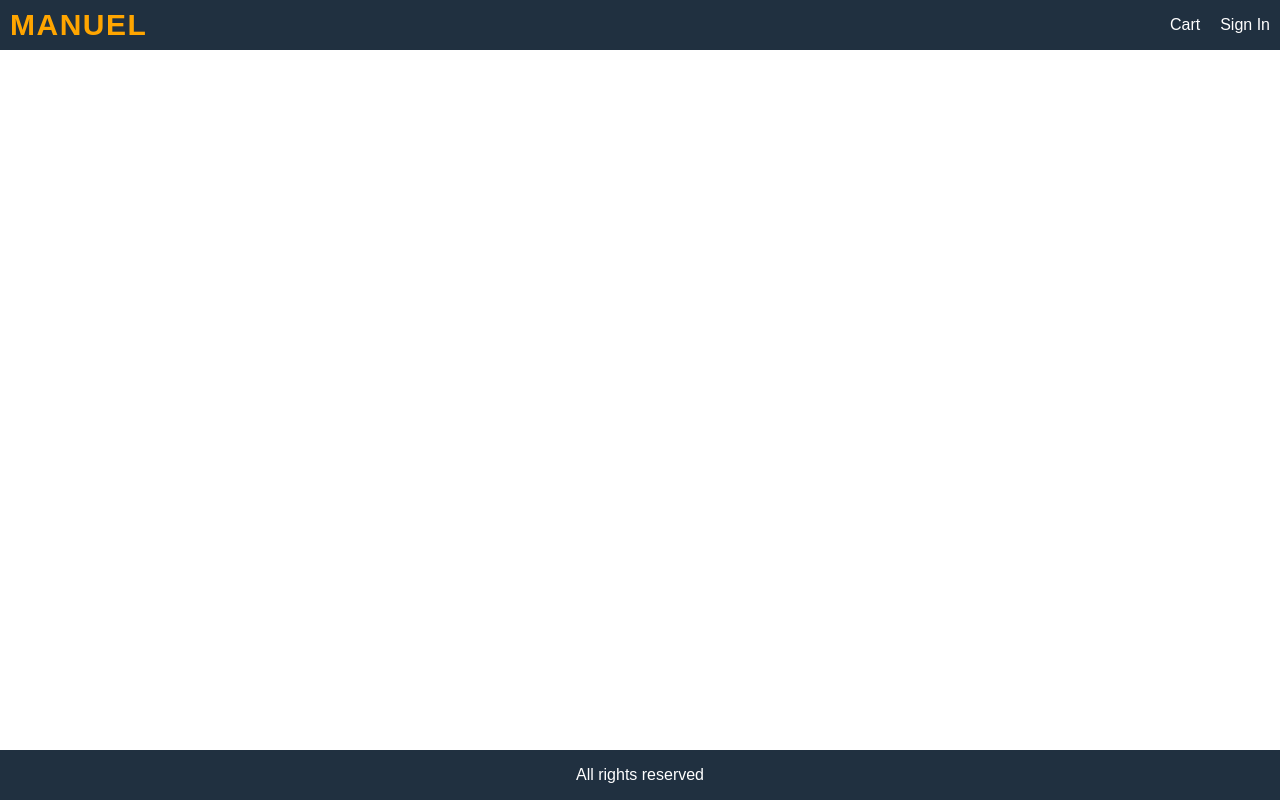
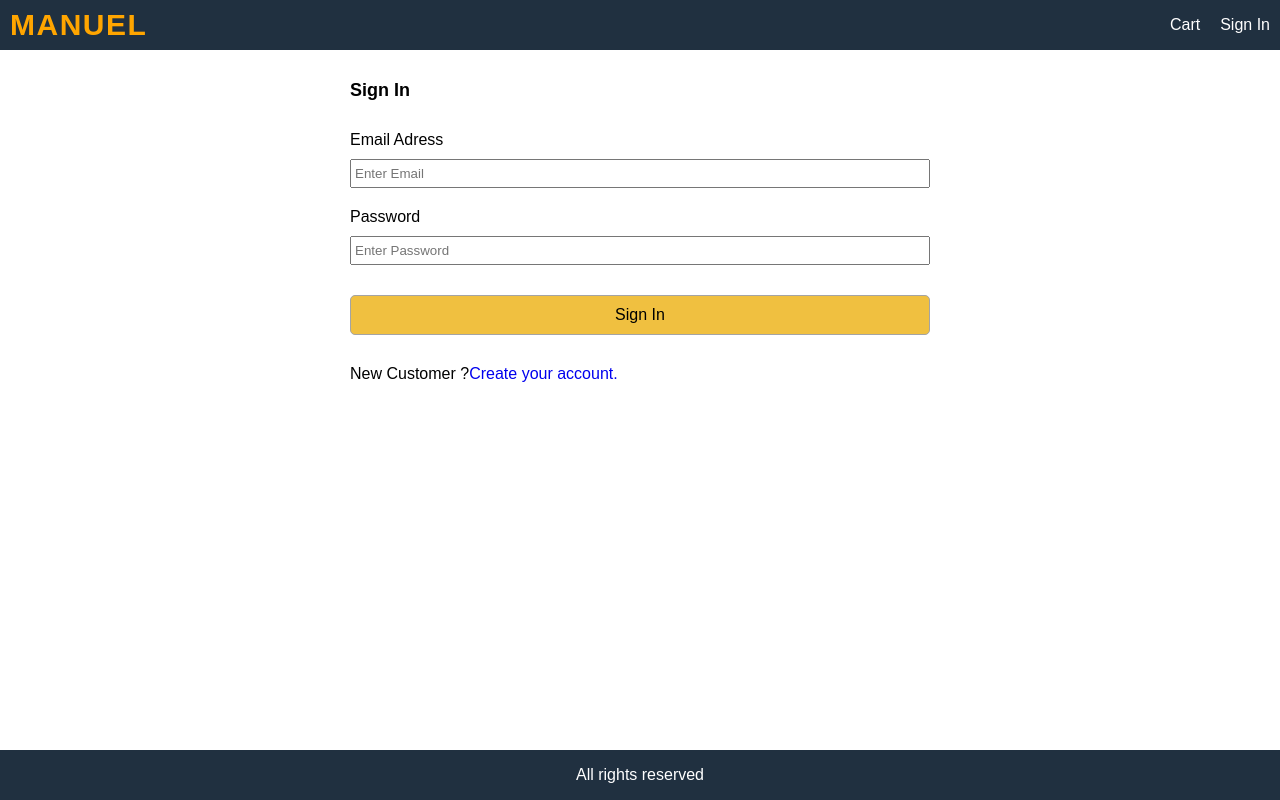
Before and after one commit to PadillaTom/Manuel-by-Basir, a React (Create React App) app in the folder frontend/: page /signin in a window 1280 px wide. Built offline with nearby package versions, Linux system fonts and the light colour scheme.

Commit message:
Sign in Actions

```diff
--- a/frontend/src/App.css
+++ b/frontend/src/App.css
@@ -188,3 +188,24 @@
   color: #a02020;
   background-color: #ffe0e0e0;
 }
+
+/* Form */
+.form {
+  max-width: 60rem;
+  margin: 0 auto;
+}
+.form > div {
+  display: flex;
+  flex-direction: column;
+  margin: 1rem;
+}
+.form div input {
+  padding: 0.5rem 0rem;
+}
+.form div input::placeholder {
+  padding-left: 0.3rem;
+}
+.form label {
+  margin: 1rem 0rem;
+  display: block;
+}
--- a/frontend/src/App.js
+++ b/frontend/src/App.js
@@ -3,6 +3,7 @@
 import { useSelector } from 'react-redux';
 // Screens:
 import HomeScreen from './Screens/HomeScreen';
+import SigninScreen from './Screens/SigninScreen';
 import ProductScreen from './Screens/ProductScreen';
 import CartScreen from './Screens/CartScreen';
 
@@ -31,8 +32,9 @@
           </header>
           {/* <!-- Main --> */}
           <main>
+            <Route path='/' component={HomeScreen} exact></Route>
+            <Route path='/signin' component={SigninScreen}></Route>
             <Route path='/product/:id' component={ProductScreen}></Route>
-            <Route path='/' component={HomeScreen} exact></Route>
             <Route path='/cart/:id?' component={CartScreen}></Route>
           </main>
           <footer className='row center'>All rights reserved</footer>
--- /dev/null
+++ b/frontend/src/Screens/SigninScreen.js
@@ -0,0 +1,56 @@
+import React, { useState, useEffect } from 'react';
+import { Link } from 'react-router-dom';
+
+const SigninScreen = () => {
+  const [email, setEmail] = useState('');
+  const [password, setPassword] = useState('');
+
+  const submitHandler = (e) => {
+    e.preventDefault();
+    // Sign In:
+  };
+
+  return (
+    <>
+      <form className='form' onSubmit={submitHandler}>
+        <div>
+          <h1>Sign In</h1>
+        </div>
+        <div>
+          <label htmlFor='email'>Email Adress</label>
+          <input
+            type='email'
+            id='email'
+            placeholder='Enter Email'
+            required
+            onChange={(e) => setEmail(e.target.value)}
+          />
+        </div>
+        <div>
+          <label htmlFor='password'>Password</label>
+          <input
+            type='password'
+            id='password'
+            placeholder='Enter Password'
+            required
+            onChange={(e) => setPassword(e.target.value)}
+          />
+        </div>
+        <div>
+          <label></label>
+          <button className='primary' type='submit'>
+            Sign In
+          </button>
+        </div>
+        <div>
+          <label></label>
+          <div>
+            New Customer ?<Link to='/register'>Create your account.</Link>
+          </div>
+        </div>
+      </form>
+    </>
+  );
+};
+
+export default SigninScreen;
```
Also changed, not shown: 1 other file (tests, documents, lock files or other folders).
